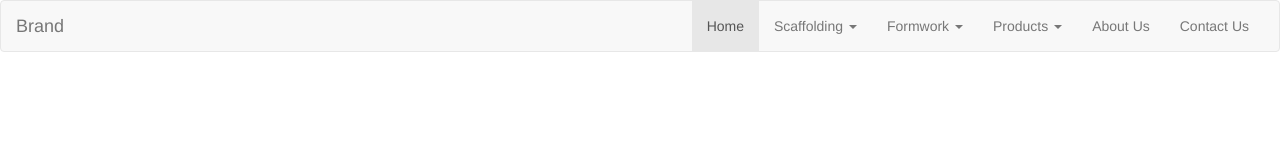
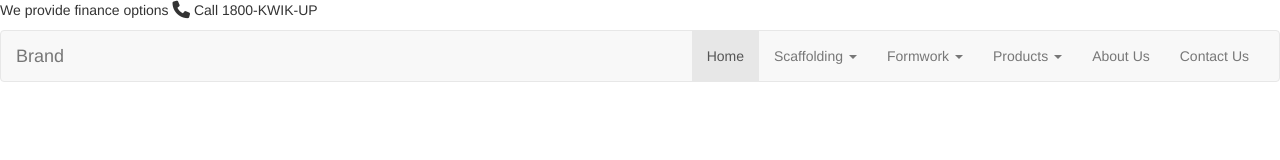
Before and after one commit to advaitju/KSF-Design, a plain HTML site: page index.html in a window 1280 px wide. Drawn offline with nearby package versions, Linux system fonts and the light colour scheme.

Commit message:
Added site-wide banner

```diff
--- a/index.html
+++ b/index.html
@@ -28,7 +28,9 @@
 			<div class="container-fluid">
 
 				<div class="row">
-					<!-- Start here -->
+					<div class="site-wide-banner">
+						<p>We provide finance options <span class="gold-highlight"><i class="fa fa-phone fa-lg" aria-hidden="true"></i> Call 1800-KWIK-UP</span></p>
+					</div>
 				</div>
 
 				<div class="row">
```
